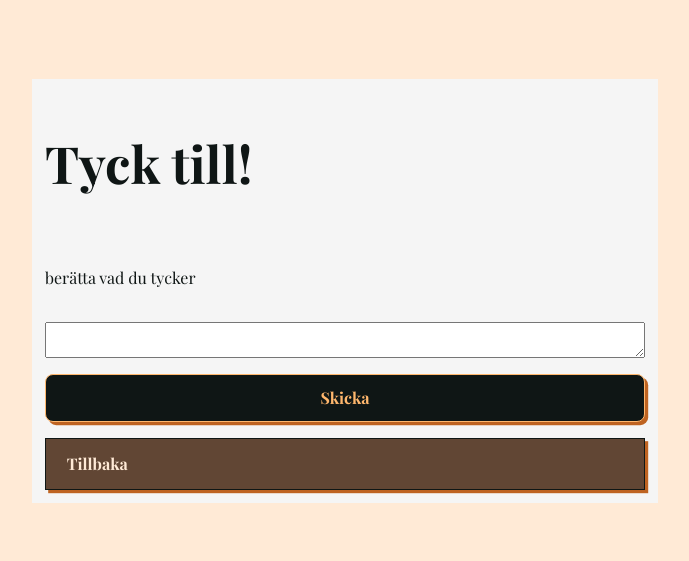
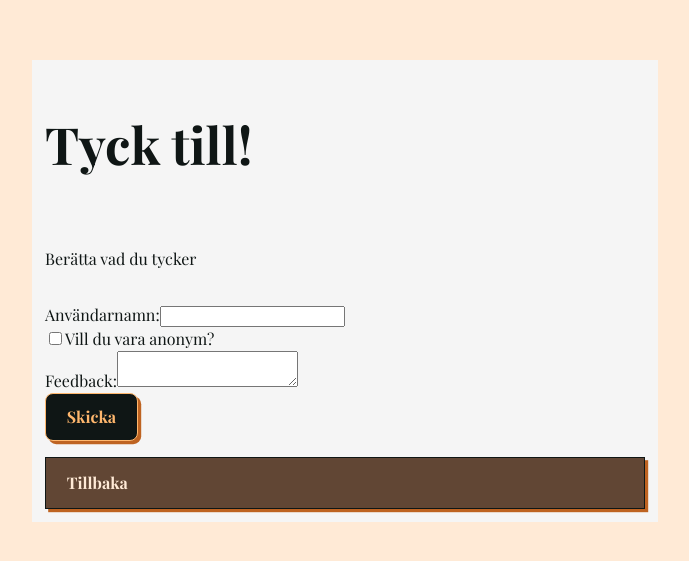
Before and after one commit to sofievd/java23-utveckling-av-webbaplikationer, a React (Vite) app in the folder react/week-39/website/my-react-app/: page /tyck-till in a window 1280 px wide. Shown: the part 109-670 px from the top of the page, without its empty margins (295-984 px from the left). Built offline with nearby package versions, Linux system fonts and the light colour scheme; a web font is replaced by a local one.

Commit message:
update reviewform

```diff
--- a/react/week-39/website/my-react-app/src/main.jsx
+++ b/react/week-39/website/my-react-app/src/main.jsx
@@ -2,8 +2,8 @@ import { StrictMode } from 'react'
 import { createRoot } from 'react-dom/client'
 import { createBrowserRouter, RouterProvider } from "react-router-dom";
 import App from './App.jsx'
-import Review from './view/Review/index.jsx';
 import './index.css'
+import ReviewForm from './view/ReviewForm/index.jsx';
 
 const router = createBrowserRouter([
   {
@@ -12,7 +12,7 @@ const router = createBrowserRouter([
   },
   {
     path: "tyck-till",
-    element: <Review />,
+    element: <ReviewForm />,
   },
 ]);
 
--- a/react/week-39/website/my-react-app/src/view/Review/index.jsx
+++ /dev/null
@@ -1,18 +0,0 @@
-import { Link } from "react-router-dom";
-
-function Review() {
-  return (
-    <main className="review__container">
-      <article className="review__input">
-        <h1>Tyck till!</h1>
-        <p>berätta vad du tycker</p>
-        <textarea name="" id=""></textarea>
-        <button className="button button--cta">Skicka</button>
-
-        <Link to="/" className="button">Tillbaka</Link>
-      </article>
-    </main>
-  )
-}
-
-export default Review;
--- /dev/null
+++ b/react/week-39/website/my-react-app/src/view/ReviewForm/index.jsx
@@ -0,0 +1,58 @@
+import { useState } from 'react';
+import { Link } from 'react-router-dom';
+
+function ReviewForm() {
+  const [username, setUsername] = useState('');
+  const [feedback, setFeedback] = useState('');
+  const [isAnonymous, setIsAnonymous] = useState(false);
+
+  const handleSubmit = (e) => {
+    e.preventDefault();
+    // Handle form submission logic here
+    console.log({ username, feedback, isAnonymous });
+  };
+
+  return (
+    <main className="review__container">
+      <article className="review__input">
+        <h1>Tyck till!</h1>
+        <p>Berätta vad du tycker</p>
+        <form onSubmit={handleSubmit}>
+          <div>
+            <label htmlFor="username">Användarnamn:</label>
+            <input
+              type="text"
+              id="username"
+              value={username}
+              onChange={(e) => setUsername(e.target.value)}
+              disabled={isAnonymous}
+            />
+          </div>
+          <div>
+            <label htmlFor="anonymous">
+              <input
+                type="checkbox"
+                id="anonymous"
+                checked={isAnonymous}
+                onChange={(e) => setIsAnonymous(e.target.checked)}
+              />
+              Vill du vara anonym?
+            </label>
+          </div>
+          <div>
+            <label htmlFor="feedback">Feedback:</label>
+            <textarea
+              id="feedback"
+              value={feedback}
+              onChange={(e) => setFeedback(e.target.value)}
+            ></textarea>
+          </div>
+          <button type="submit" className="button button--cta">Skicka</button>
+        </form>
+        <Link to="/" className="button">Tillbaka</Link>
+      </article>
+    </main>
+  );
+}
+
+export default ReviewForm;
```
